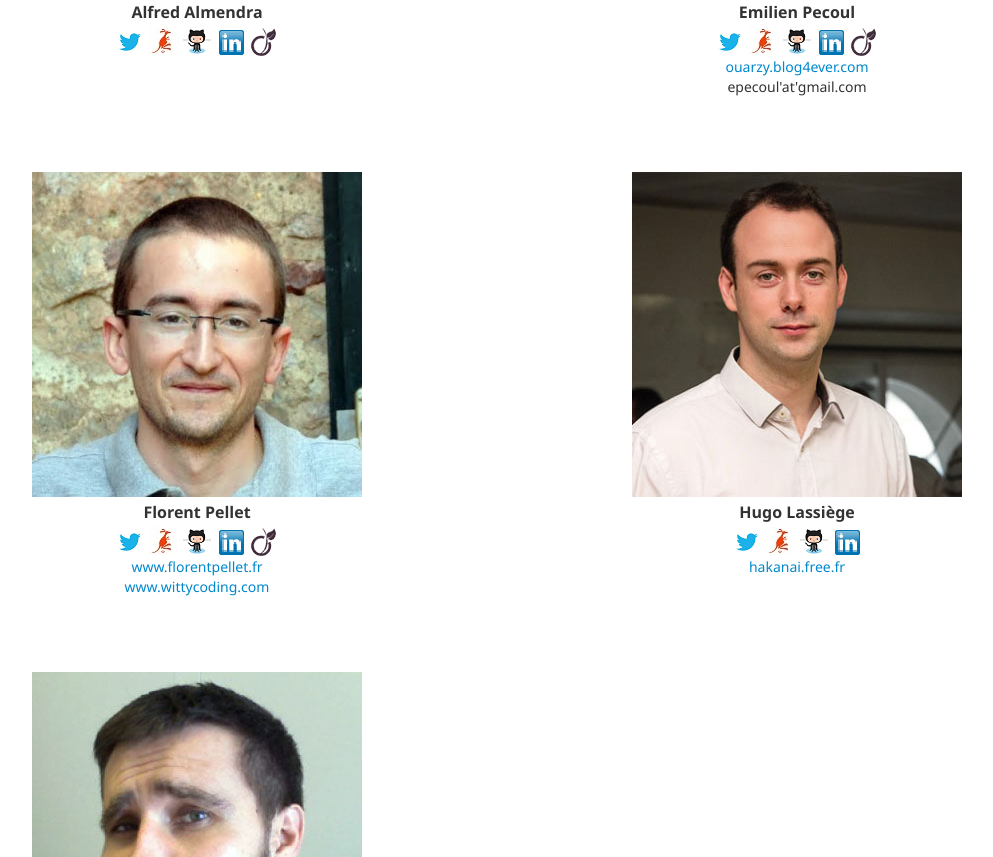
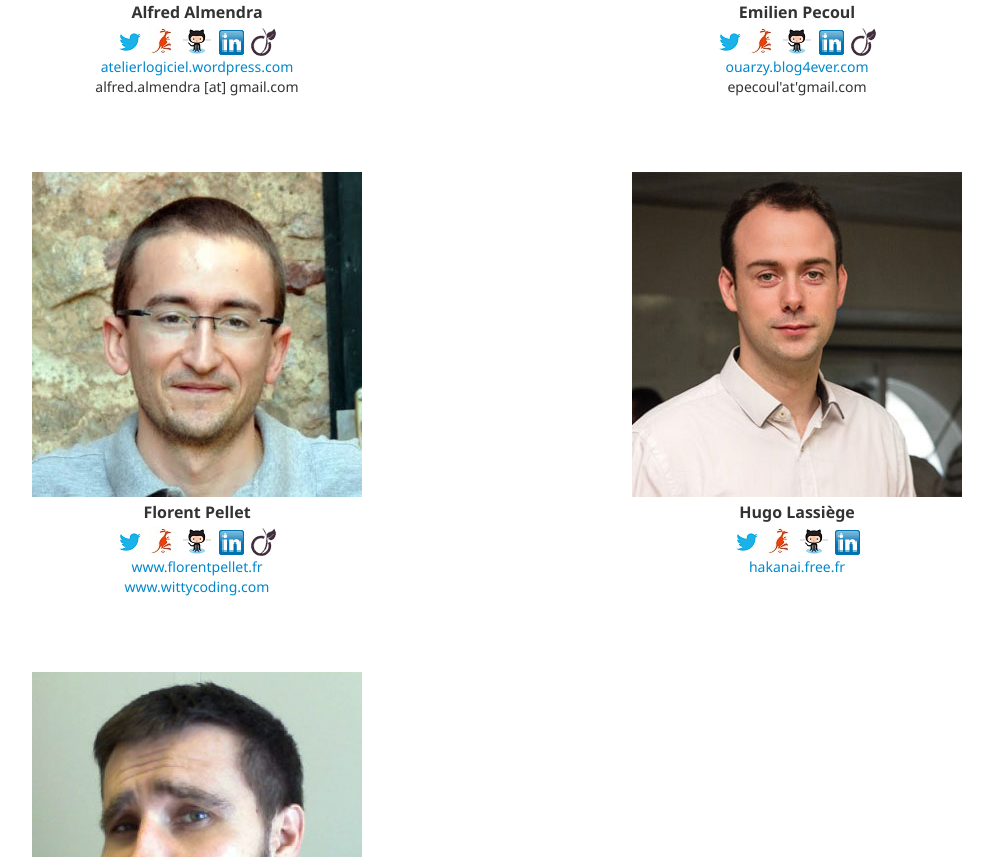
Before and after one commit to alfredalmendra/devlyon.github.com, a plain HTML site: page index.html in a window 1280 px wide. Shown: the part 1028-1885 px from the top of the page, without its empty margins (128-1121 px from the left). Drawn offline with nearby package versions, Linux system fonts and the light colour scheme.

Commit message:
Ajout blog et mail Alfred

```diff
--- a/index.html
+++ b/index.html
@@ -49,6 +49,8 @@
                     <a class="linkedin" href="http://fr.linkedin.com/in/alfredalmendra/fr"><span>Linkedin</span></a>
                     <a class="viadeo" href="http://fr.viadeo.com/fr/profile/alfred.almendra"><span>Viadeo</span></a>
                 </div>
+                <div><a href="http://atelierlogiciel.wordpress.com/">atelierlogiciel.wordpress.com</a></div>
+                <div><span>alfred.almendra [at] gmail.com</span></div>
             </li>
             <li>
                 <div><img alt="Emilien Pecoul" src="img/emilien_pecoul.jpg" /></div>
```
